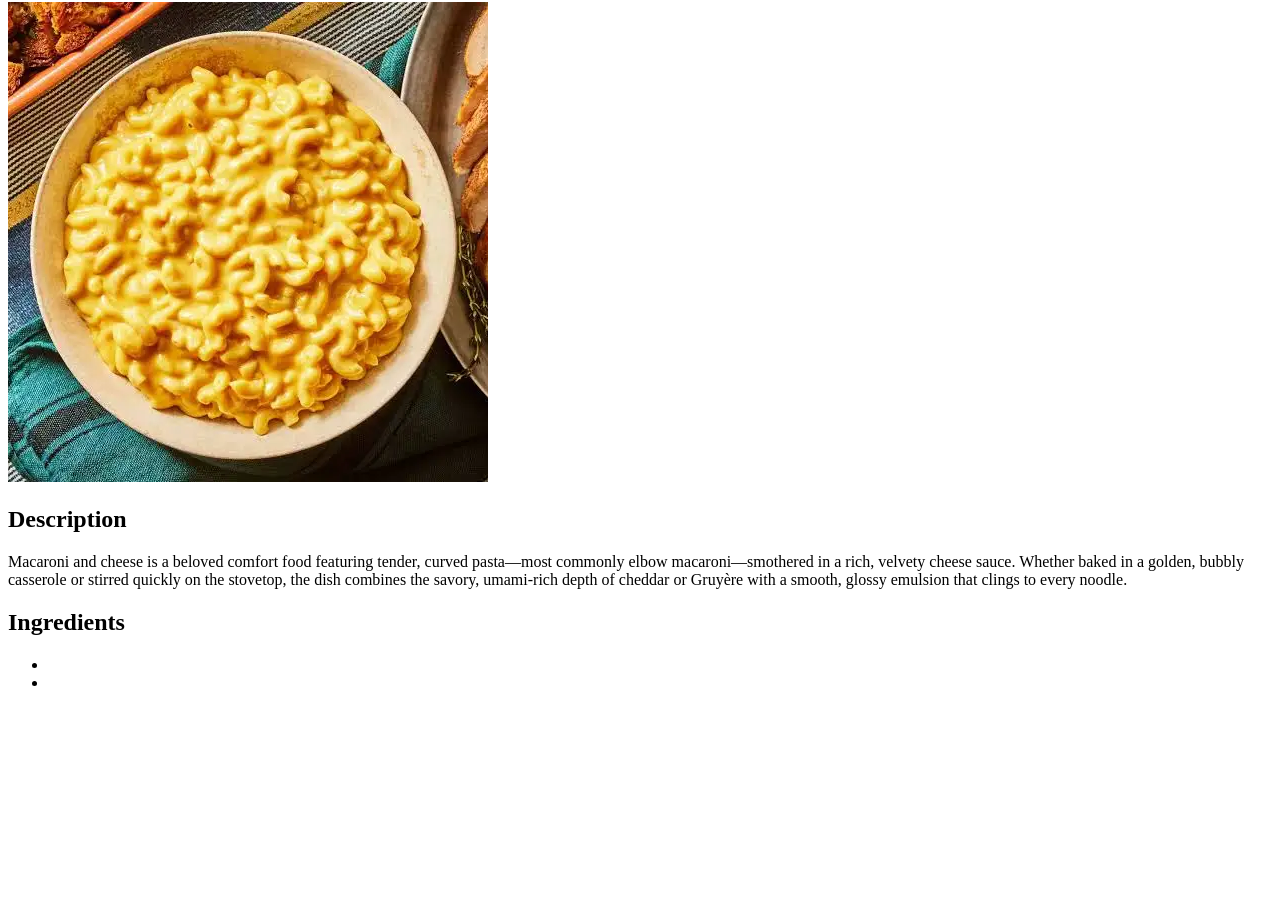
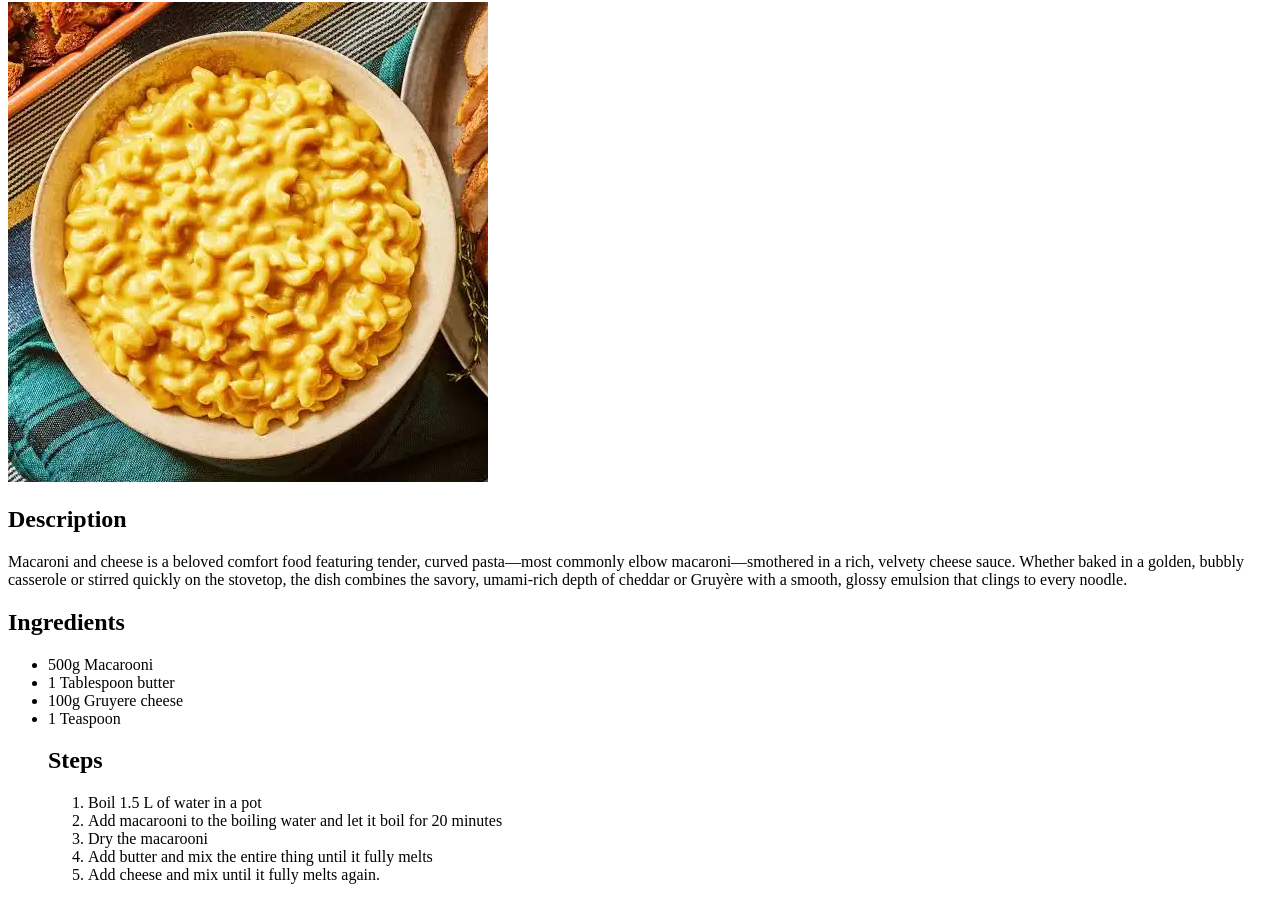
Before and after one commit to ZacckAriah/odin_recipes, a plain HTML site: page recipes/macarooni_cheese.html in a window 1280 px wide. Shown: the part 104-1004 px from the top of the page. Before the commit the page ends 812 px from the top, so only its background shows below. Drawn offline with Linux system fonts and the light colour scheme.

Commit message:
Complete the content of macarooni_cheese.html

```diff
--- a/recipes/macarooni_cheese.html
+++ b/recipes/macarooni_cheese.html
@@ -22,11 +22,37 @@
     </h2>
     <ul>
         <li>
-
+            500g Macarooni
         </li>
         <li>
-
+            1 Tablespoon butter
         </li>
+        <li>
+            100g Gruyere cheese
+        </li>
+        <li>
+            1 Teaspoon
+        </li>
+    <h2>
+        Steps
+    </h2>
+    <ol>
+        <li>
+            Boil 1.5 L of water in a pot
+        </li>
+        <li>
+            Add macarooni to the boiling water and let it boil for 20 minutes
+        </li>
+        <li>
+            Dry the macarooni
+        </li>
+        <li>
+            Add butter and mix the entire thing until it fully melts
+        </li>
+        <li>
+            Add cheese and mix until it fully melts again.
+        </li>
+    </ol>
     </ul>
 </body>
 </html>
```
